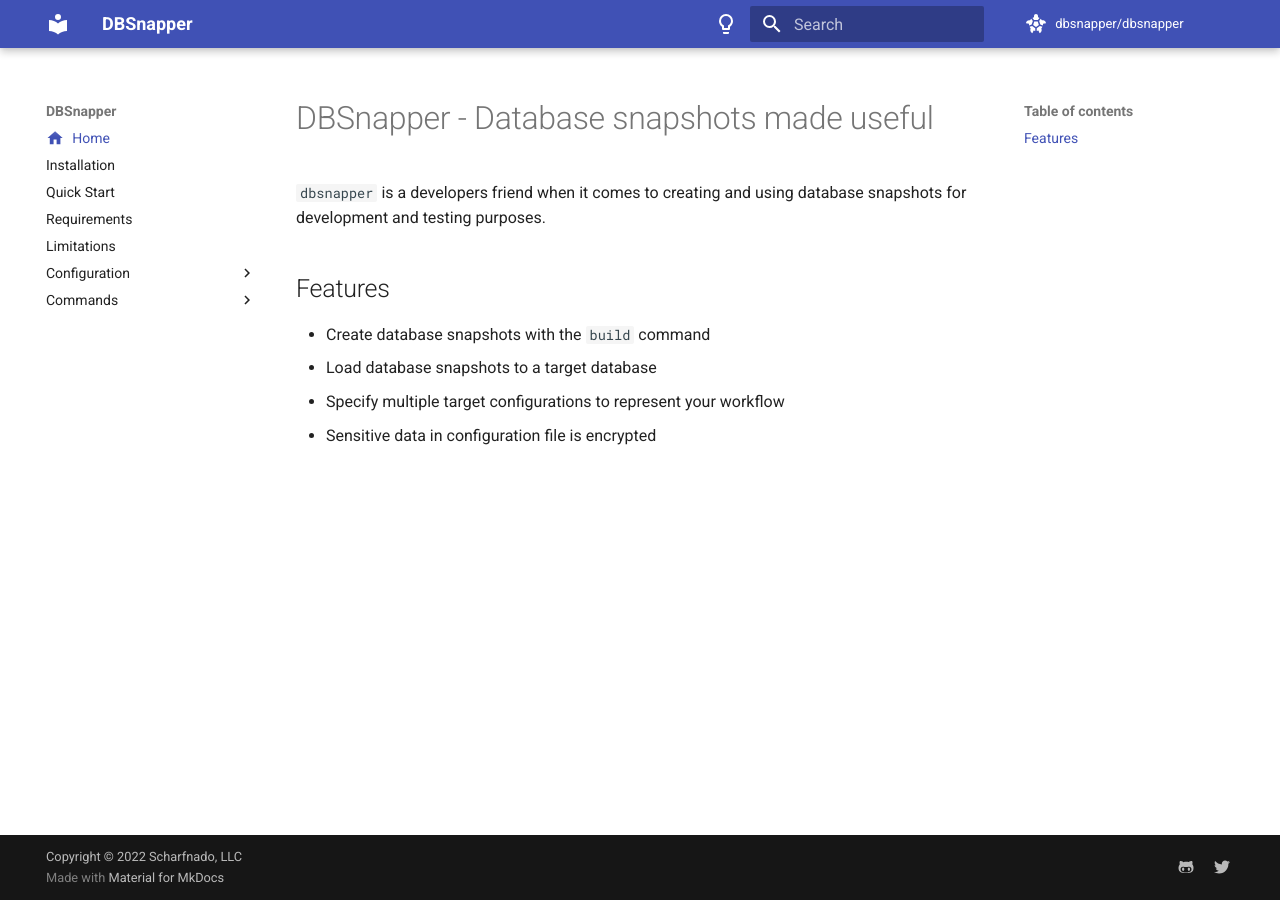
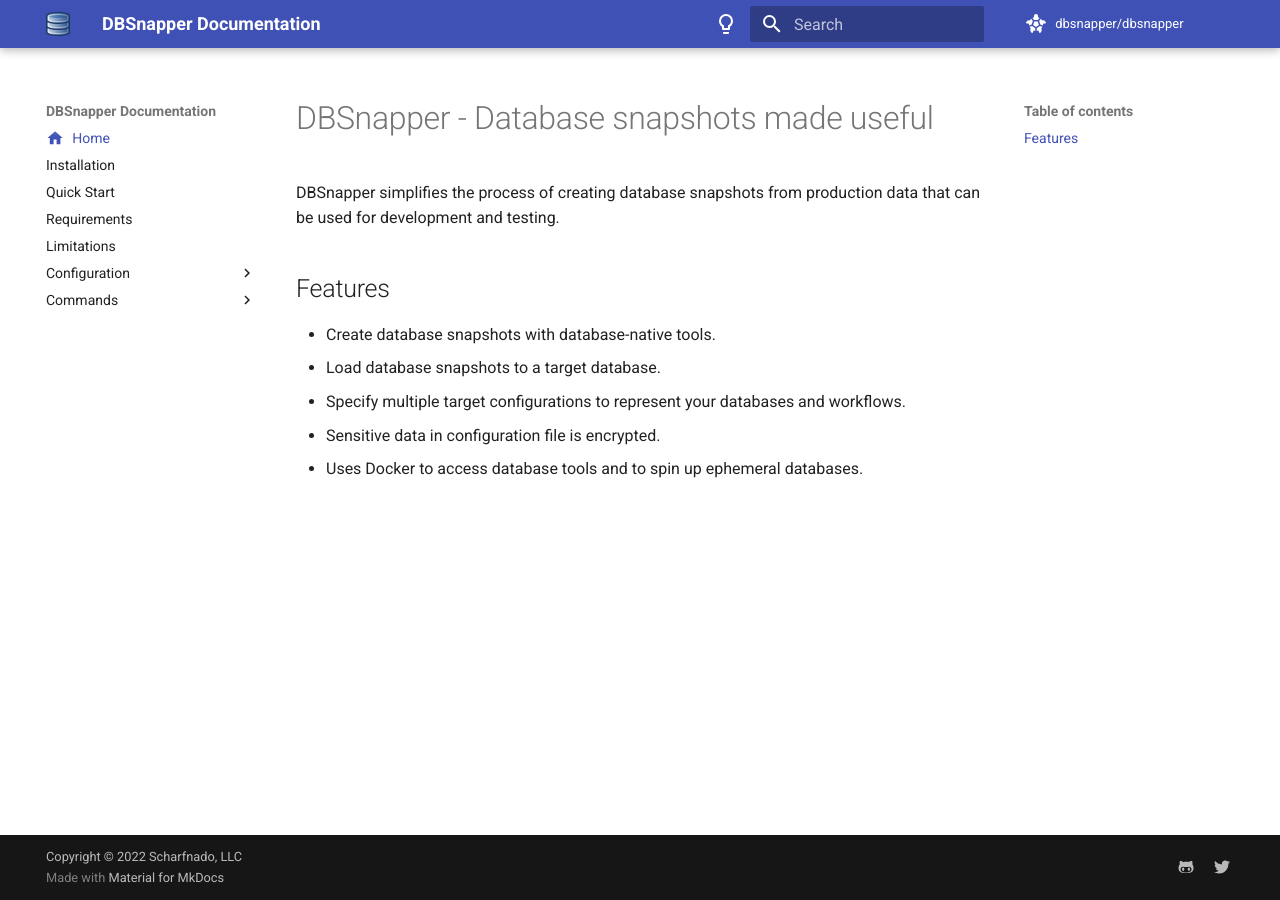
Before and after one commit to dbsnapper/dbsnapper, an MkDocs documentation site: the page built from docs/index.md, in a window 1280 px wide. Built offline with MkDocs 1.6.1 and Material for MkDocs 9.7.7, drawn with Linux system fonts in a browser that asks for light colours; comment, search, counter and statistics services are not loaded.

Commit message:
updated icons and docs

```diff
--- a/docs/index.md
+++ b/docs/index.md
@@ -5,10 +5,12 @@
 
 # DBSnapper - Database snapshots made useful <!-- omit in toc -->
 
-`dbsnapper` is a developers friend when it comes to creating and using database snapshots for development and testing purposes.
+DBSnapper simplifies the process of creating database snapshots from production data that can be used for development and testing.
 
 ## Features
-- Create database snapshots with the `build` command
-- Load database snapshots to a target database
-- Specify multiple target configurations to represent your workflow
-- Sensitive data in configuration file is encrypted
+
+- Create database snapshots with database-native tools.
+- Load database snapshots to a target database.
+- Specify multiple target configurations to represent your databases and workflows.
+- Sensitive data in configuration file is encrypted.
+- Uses Docker to access database tools and to spin up ephemeral databases.
--- a/mkdocs.yml
+++ b/mkdocs.yml
@@ -1,4 +1,4 @@
-site_name: DBSnapper
+site_name: DBSnapper Documentation
 site_url: https://dbsnapper.com
 site_description: "Create sanitized development snapshots of your production databases."
 copyright: Copyright &copy; 2022 Scharfnado, LLC
@@ -9,6 +9,8 @@
 theme:
   name: material
   language: en
+  logo: static/logo.png
+  favicon: static/favicon.ico
   icon:
     repo: material/turtle
   features:
@@ -36,6 +38,7 @@
 
 
 extra:
+  homepage: https://dbsnapper.com
   analytics:
     provider: google
     property: G-HWQPXED3FR
```
Also changed, not shown: docs/static/favicon.ico (added), docs/static/logo.png (added).
